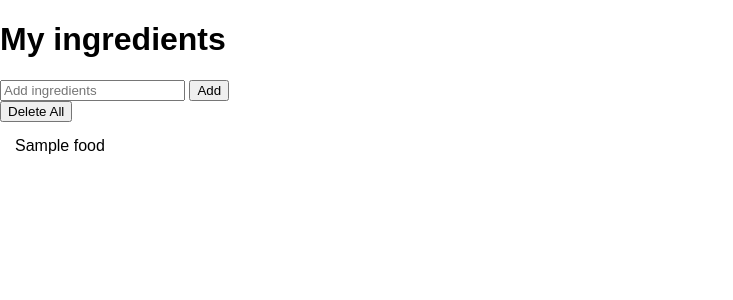
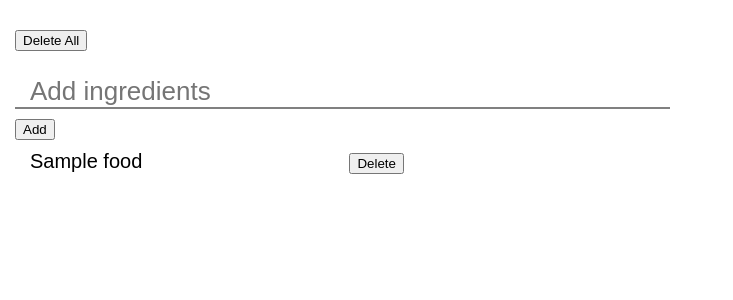
Before and after one commit to HakonVA/2900G6, a Django app: page /ingredients/ in a window 1280 px wide. Shown: the top 300 px of the page, without its empty margins (0-733 px from the left). Run offline with Django 3.2, Linux system fonts and the light colour scheme; tables that the repository leaves empty hold one stand-in row (values such as "Sample post").

Commit message:
Html and css beautify

```diff
--- a/project/static/css/ingredients.css
+++ b/project/static/css/ingredients.css
@@ -7,12 +7,41 @@ body {
 	font-size: 16px;
 }
 
-ul.ingredients-list {
-    padding-left: 0;
-    margin: 15px 15px 15px 15px;
+.pandel-body {
+    margin: 0;
+    padding-top: 30px;
+    padding-right: 15px;
+    padding-bottom: 15px;
+    padding-left: 15px;
+    width: 50%;
+    box-sizing: border-box;
+    display: inline-block;
+    /* border: 2px solid red */
 }
 
-ul.ingredients-list li {
-    margin: 0 0 10px 0;
-    list-style-type: none;
+.form__textbox {
+    padding-top: 15px;
+    padding-right: 50%;
+    padding-bottom: 0px;
+    padding-left: 15px;
+    margin-top: 10px;
+    margin-bottom: 10px;
+    display: inline-block;
+    border: 0;
+    border-bottom: 2px solid gray;
+    font-size: 26px;
+    background: transparent;
+    outline: 0;
 }
+
+p.ingredient-item {
+    margin: 0px;
+    padding: 10px;
+    padding-top: 10px;
+    padding-right: 10px;
+    padding-bottom: 10px;
+    padding-left: 15px;
+    font-size: 20px;
+    width: 50%;
+    display: inline-block;
+}
--- a/project/templates/ingredients/detail.html
+++ b/project/templates/ingredients/detail.html
@@ -1,25 +1,22 @@
 {% extends "pages/ingredient-index.html" %}
 
+{% block ingredients-options %}
+    <form action="deleteAll">
+        <input type="submit" value="Delete All" />
+    </form>
+{% endblock %}
 
 {% block ingredients-box %}
-<form action="" method="post"> {% csrf_token %}
-    <input type="text" name="scientific_name" id="scientific_name" placeholder="Add ingredients">
-    <button type="submit">Add</button>
-</form>
+    <form action="" method="post"> {% csrf_token %}
+        <input type="text" class="form__textbox" name="scientific_name" id="scientific_name" placeholder="Add ingredients">
+        <button type="submit">Add</button>
+    </form>
 {% endblock%}
-
-
-{% block ingredients-options %}
-<form action="deleteAll">
-    <input class="form-group" type="submit" value="Delete All" />
-</form>
-{% endblock %}
-
 
 {% block ingredients-list %}
     {% for object in objects %}
-    <ul class="ingredients-list">
-        <li>{{ object.scientific_name }}</li>
-    </ul>
+    <p class="ingredient-item">{{ object.scientific_name }}</p>
+    <button type="submit">Delete</button>
+    <br>
     {% endfor %}
 {% endblock%}
--- a/project/templates/pages/ingredient-index.html
+++ b/project/templates/pages/ingredient-index.html
@@ -10,17 +10,15 @@
     <!-- <script defer src="{% static 'js/project.js' %}"></script> -->
 </head>
 <body>
-    <h1>My ingredients</h1>
+    <div class="pandel-body">
+        {% block ingredients-options %}
+        {% endblock %}
 
-    {% block ingredients-box %}
-    {% endblock %}
+        {% block ingredients-box %}
+        {% endblock %}
 
-    {% block ingredients-options %}
-    {% endblock %}
-
-
-    {% block ingredients-list %}
-    {% endblock %}
-
+        {% block ingredients-list %}
+        {% endblock %}
+    </div>
 </body>
 </html>
```
